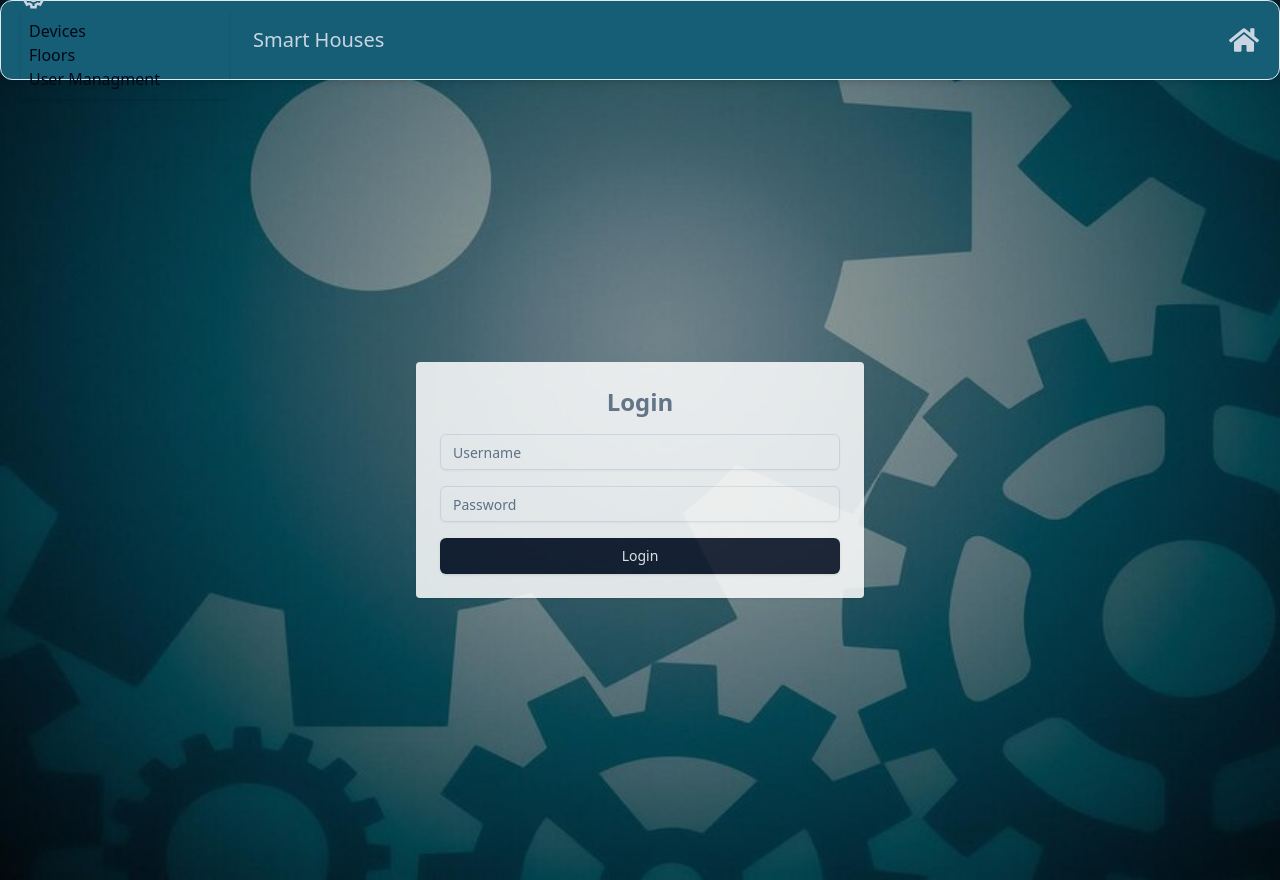
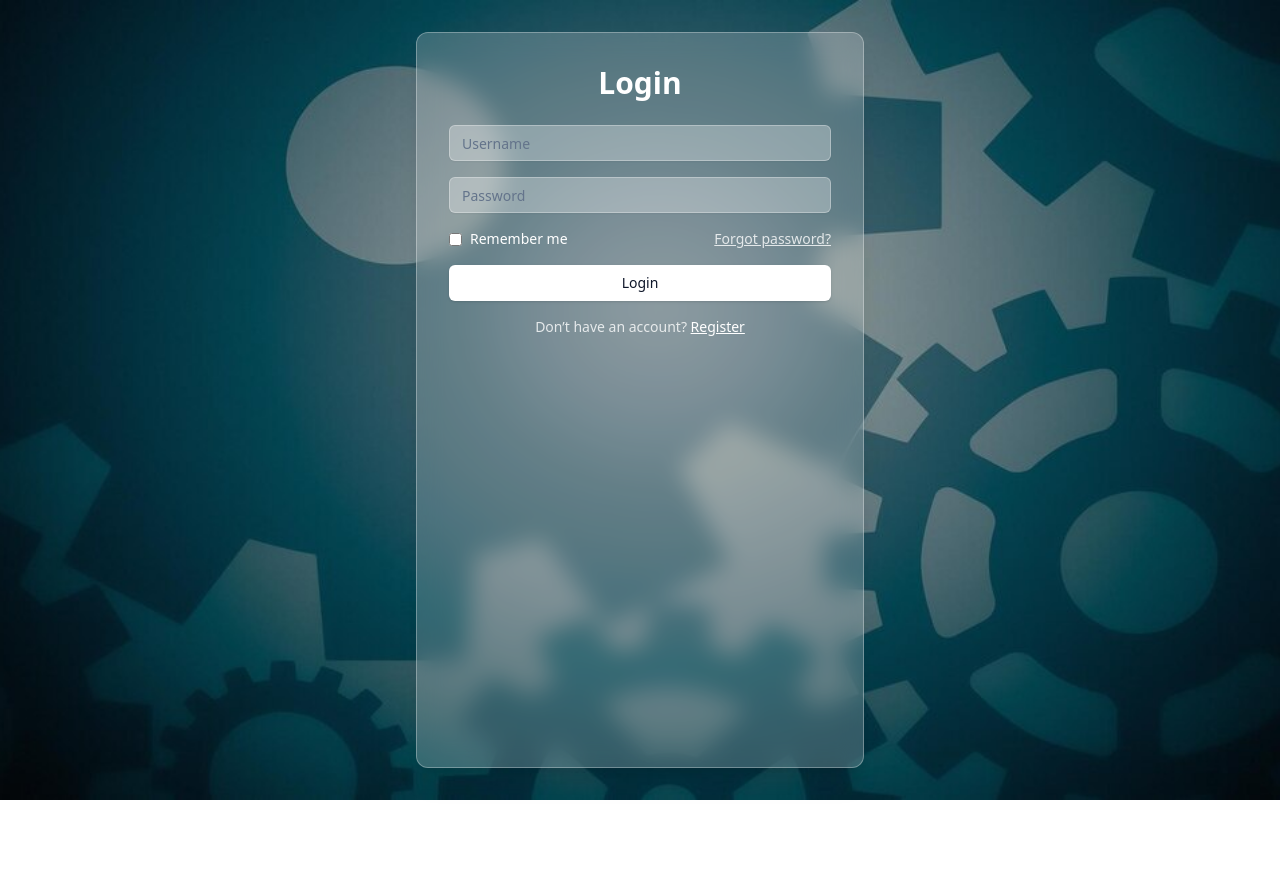
Before and after one commit to carolCase/settings_project_fullstack, a Next.js app: page /login in a window 1280 px wide. After the commit the page ends 800 px from the top, so only its background shows below. Built offline with nearby package versions, Linux system fonts and the light colour scheme.

Commit message:
Fix-landing page

```diff
--- a/app/layout.tsx
+++ b/app/layout.tsx
@@ -1,7 +1,6 @@
 import type { Metadata } from "next"
 import { Geist, Geist_Mono } from "next/font/google"
 import "./globals.css"
-import NavBar from "./components/NavBar"
 
 const geistSans = Geist({
   variable: "--font-geist-sans",
@@ -14,8 +13,8 @@ const geistMono = Geist_Mono({
 })
 
 export const metadata: Metadata = {
-  title: "Create Next App",
-  description: "Generated by create next app",
+  title: "Smart Home",
+  description: "Smart home settings",
 }
 
 export default function RootLayout({
@@ -29,8 +28,7 @@ export default function RootLayout({
         className={`${geistSans.variable} ${geistMono.variable} antialiased min-h-screen bg-cover bg-center`}
         style={{ backgroundImage: "url('/setting_Image.jpg')" }}
       >
-        <NavBar />
-        <main className="pt-20 px-5">{children}</main>
+        <main className="px-5">{children}</main>
       </body>
     </html>
   )
--- a/app/login/page.tsx
+++ b/app/login/page.tsx
@@ -42,12 +42,12 @@ export default function LoginPage() {
   }
 
   return (
-    <div className="flex h-screen items-center justify-center">
-      <div className="w-full max-w-md p-6 bg-white opacity-85 rounded shadow">
-        <h1 className="text-2xl font-semibold mb-4 text-center text-slate-500">
-          Login
-        </h1>
-        {error && <p className="text-red-500 text-sm mb-4">{error}</p>}
+    <div className="flex min-h-screen justify-center px-4 pt-8 pb-8">
+      <div className="w-full max-w-md bg-white/20 backdrop-blur-md p-8 rounded-xl shadow-xl border border-white/30 text-white space-y-6">
+        <h1 className="text-3xl font-bold text-center">Login</h1>
+
+        {error && <p className="text-red-400 text-sm text-center">{error}</p>}
+
         <div className="space-y-4">
           <Input
             type="text"
@@ -56,8 +56,8 @@ export default function LoginPage() {
             onChange={(e) =>
               setCredentials({ ...credentials, username: e.target.value })
             }
+            className="bg-white/30 placeholder-white text-white border border-white/30"
           />
-
           <Input
             type="password"
             placeholder="Password"
@@ -65,11 +65,32 @@ export default function LoginPage() {
             onChange={(e) =>
               setCredentials({ ...credentials, password: e.target.value })
             }
+            className="bg-white/30 placeholder-white text-white border border-white/30"
           />
 
-          <Button onClick={handleLogin} className="w-full">
+          <div className="flex items-center justify-between text-sm">
+            <label className="flex items-center gap-2">
+              <input type="checkbox" className="accent-white" />
+              Remember me
+            </label>
+            <a href="#" className="underline text-white/80 hover:text-white">
+              Forgot password?
+            </a>
+          </div>
+
+          <Button
+            onClick={handleLogin}
+            className="w-full bg-white text-slate-900 hover:bg-slate-100"
+          >
             Login
           </Button>
+
+          <p className="text-center text-sm text-white/80">
+            Don’t have an account?{" "}
+            <a href="/register" className="underline text-white">
+              Register
+            </a>
+          </p>
         </div>
       </div>
     </div>
--- a/app/page.tsx
+++ b/app/page.tsx
@@ -1,12 +1,18 @@
-import Button from "./components/button"
+"use client"
 
-export default function Home() {
+import { useRouter } from "next/navigation"
+import { useEffect } from "react"
+
+export default function HomePage() {
+  const router = useRouter()
+
+  useEffect(() => {
+    router.push("/login")
+  }, [router])
+
   return (
-    <div className=" w-full h-screen flex flex-col items-center justify-center  space-y-6 bg-cover ">
-      <h2 className="text-5xl text-center text-slate-950 italic pb-6">
-        Welcome to Home Settings
-      </h2>
-      <Button />
+    <div className="flex h-screen items-center justify-center">
+      <p className="text-slate-500 text-xl">Redirecting to login...</p>
     </div>
   )
 }
--- a/app/register/page.tsx
+++ b/app/register/page.tsx
@@ -64,28 +64,39 @@ export default function UserPage() {
   }
 
   return (
-    <div className="pt-20">
-      <div className="mb-6 p-4 bg-white shadow rounded-lg">
-        <h2 className="text-xl font-medium text-gray-600 mb-4">
-          Add House User
-        </h2>
-        <Input
-          type="text"
-          placeholder="Full Name (optional)"
-          value={newUser.fullName}
-          onChange={(e) => setNewUser({ ...newUser, fullName: e.target.value })}
-        />
+    <div className="flex min-h-screen justify-center px-4 pt-8 pb-8">
+      <div className="w-full max-w-md bg-white/20 backdrop-blur-md p-8 rounded-xl shadow-xl border border-white/30 text-white space-y-6">
+        <h1 className="text-3xl font-bold text-center">Register</h1>
 
-        <div className="grid grid-cols-1 md:grid-cols-3 gap-4 mb-8">
+        {showErrors && (
+          <p className="text-red-400 text-sm text-center">
+            Email and password are required.
+          </p>
+        )}
+
+        <div className="space-y-4">
           <Input
             type="text"
+            placeholder="Full Name (optional)"
+            value={newUser.fullName}
+            onChange={(e) =>
+              setNewUser({ ...newUser, fullName: e.target.value })
+            }
+            className="bg-white/30 placeholder-white text-white border border-white/30"
+          />
+          <Input
+            type="email"
             placeholder="Email"
             value={newUser.email}
             onChange={(e) => {
               setShowErrors(false)
               setNewUser({ ...newUser, email: e.target.value })
             }}
-            className={showErrors && !newUser.email ? "border-red-500" : ""}
+            className={`bg-white/30 placeholder-white text-white border ${
+              showErrors && !newUser.email
+                ? "border-red-500"
+                : "border-white/30"
+            }`}
           />
           <Input
             type="password"
@@ -93,13 +104,28 @@ export default function UserPage() {
             value={newUser.password}
             onChange={(e) => {
               setShowErrors(false)
-              setNewUser({ ...newUser, email: e.target.value })
+              setNewUser({ ...newUser, password: e.target.value })
             }}
-            className={showErrors && !newUser.email ? "border-red-500" : ""}
+            className={`bg-white/30 placeholder-white text-white border ${
+              showErrors && !newUser.password
+                ? "border-red-500"
+                : "border-white/30"
+            }`}
           />
-          <Button onClick={handleCreateUser} className="mt-4">
-            Create New User
+
+          <Button
+            onClick={handleCreateUser}
+            className="w-full bg-white text-slate-900 hover:bg-slate-100"
+          >
+            Create Account
           </Button>
+
+          <p className="text-center text-sm text-white/80">
+            Already have an account?{" "}
+            <a href="/login" className="underline text-white">
+              Login
+            </a>
+          </p>
         </div>
       </div>
     </div>
```
